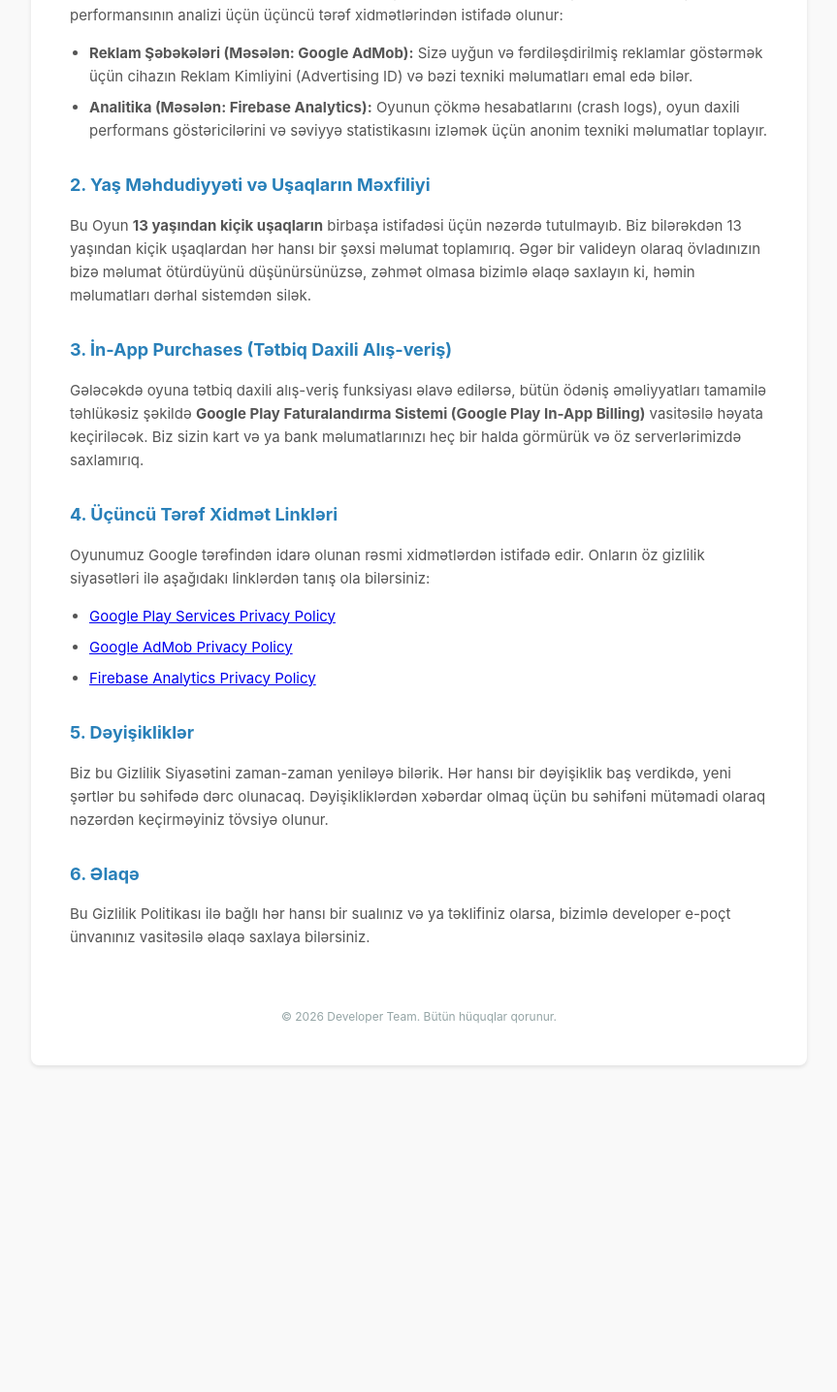
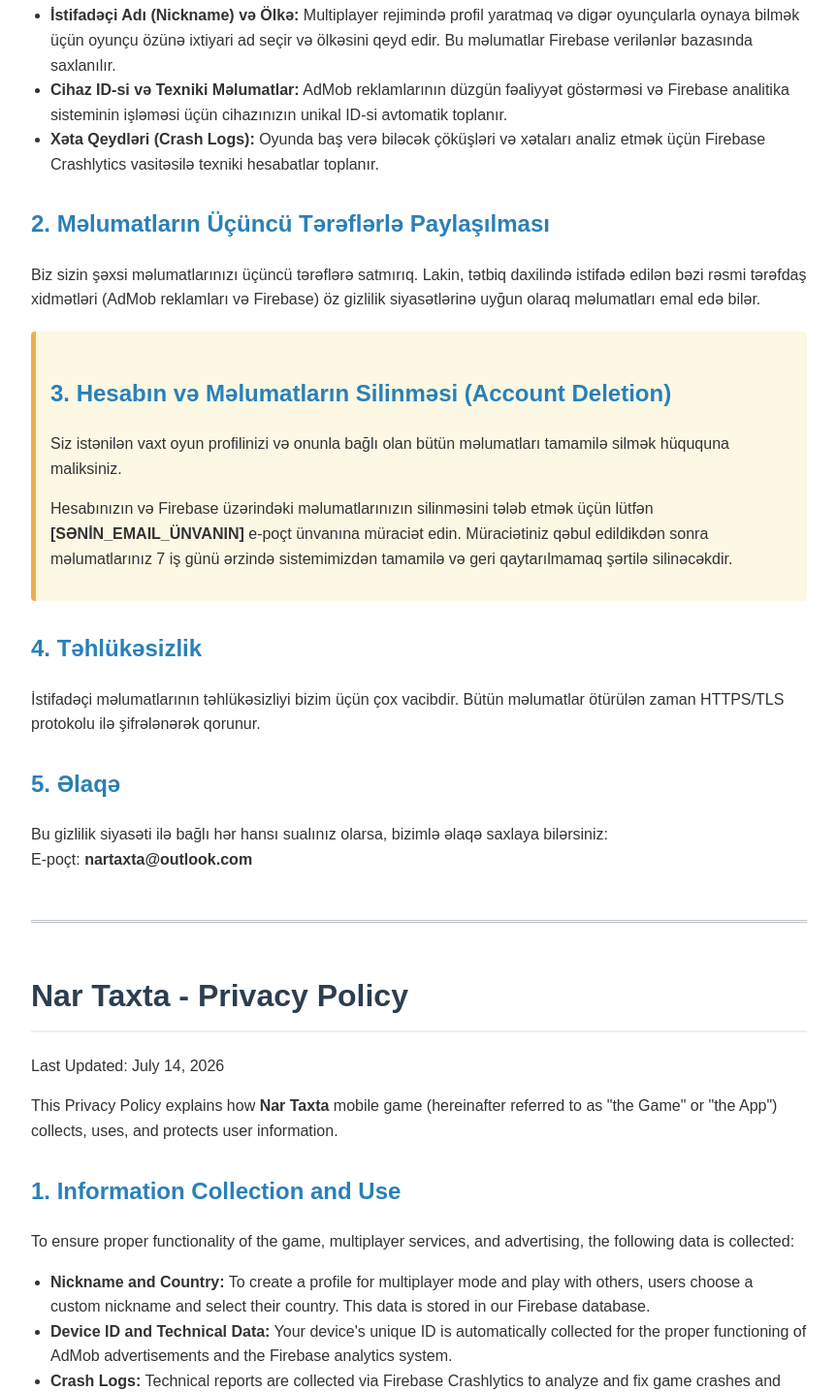
Before and after one commit to TeymurH/nartaxta-backgammon-privacy, a plain HTML site: page index.html in a window 1280 px wide. Shown: the part 371-1807 px from the top of the page at 97% size, without its empty margins (208-1071 px from the left). Before the commit the page ends 1490 px from the top, so only its background shows below. Drawn offline with Linux system fonts and the light colour scheme.

Commit message:
Update index.html

```diff
--- a/index.html
+++ b/index.html
@@ -3,91 +3,84 @@
 <head>
     <meta charset="UTF-8">
     <meta name="viewport" content="width=device-width, initial-scale=1.0">
-    <title>Gizlilik Politikası (Privacy Policy)</title>
+    <title>Nar Taxta - Privacy Policy / Gizlilik Siyasəti</title>
     <style>
-        body {
-            font-family: -apple-system, BlinkMacSystemFont, "Segoe UI", Roboto, Helvetica, Arial, sans-serif;
-            line-height: 1.6;
-            color: #333;
-            max-width: 800px;
-            margin: 0 auto;
-            padding: 20px;
-            background-color: #f9f9f9;
-        }
-        .container {
-            background: #fff;
-            padding: 40px;
-            border-radius: 8px;
-            box-shadow: 0 2px 4px rgba(0,0,0,0.1);
-        }
-        h1 {
-            color: #2c3e50;
-            border-bottom: 2px solid #ecf0f1;
-            padding-bottom: 10px;
-            font-size: 24px;
-        }
-        h2 {
-            color: #2980b9;
-            font-size: 18px;
-            margin-top: 30px;
-        }
-        p, ul {
-            font-size: 15px;
-            color: #555;
-        }
-        ul {
-            padding-left: 20px;
-        }
-        li {
-            margin-bottom: 8px;
-        }
-        .footer {
-            margin-top: 40px;
-            text-align: center;
-            font-size: 12px;
-            color: #95a5a6;
-            border-top: 1px solid #css;
-            padding-top: 20px;
-        }
+        body { font-family: Arial, sans-serif; line-height: 1.6; padding: 20px; max-width: 800px; margin: 0 auto; color: #333; }
+        h1 { color: #2c3e50; border-bottom: 2px solid #ecf0f1; padding-bottom: 10px; }
+        h2 { color: #2980b9; margin-top: 30px; }
+        .lang-section { margin-bottom: 50px; }
+        .divider { border-top: 3px double #bdc3c7; margin: 50px 0; }
+        .highlight { background-color: #fcf8e3; padding: 15px; border-left: 5px solid #f0ad4e; margin: 20px 0; border-radius: 4px; }
+        ul { padding-left: 20px; }
     </style>
 </head>
 <body>
-    <div class="container">
-        <h1>Gizlilik Politikası (Privacy Policy)</h1>
-        <p><strong>Son yenilənmə tarixi:</strong> 13 İyul 2026</p>
 
-        <p>Bu Gizlilik Politikası, mobil oyunumuzun (bundan sonra "Oyun" olaraq adlandırılacaq) istifadəçilərindən toplanan məlumatların növünü, onların necə istifadə olunduğunu və qorunduğunu izah edir. Oyunu yükləyərək və istifadə edərək bu siyasət şərtləri ilə razılaşmış olursunuz.</p>
+    <!-- AZERBAIJANI VERSION -->
+    <div class="lang-section" lang="az">
+        <h1>Nar Taxta - Gizlilik Siyasəti</h1>
+        <p>Son yenilənmə: 14 İyul 2026</p>
 
-        <h2>1. Toplanan Məlumatlar və Onların Məqsədi</h2>
-        <p>Biz birbaşa olaraq istifadəçilərin ad, soyad, e-poçt və ya ev ünvanı kimi şəxsi identifikasiya məlumatlarını <strong>toplamırıq və saxlamırıq</strong>. Lakin oyun daxilində reklamların göstərilməsi və oyun performansının analizi üçün üçüncü tərəf xidmətlərindən istifadə olunur:</p>
+        <p>Bu gizlilik siyasəti <strong>Nar Taxta</strong> mobil oyununda (bundan sonra "Oyun" və ya "Tətbiq") istifadəçi məlumatlarının necə toplanması, istifadə edilməsi və qorunmasını izah edir.</p>
+
+        <h2>1. Toplanan Məlumatlar və Onların İstifadə Məqsədi</h2>
+        <p>Oyunumuzun düzgün işləməsi, multiplayer xidmətlərinin təmin edilməsi və reklamların göstərilməsi üçün aşağıdakı məlumatlar toplanır:</p>
         <ul>
-            <li><strong>Reklam Şəbəkələri (Məsələn: Google AdMob):</strong> Sizə uyğun və fərdiləşdirilmiş reklamlar göstərmək üçün cihazın Reklam Kimliyini (Advertising ID) və bəzi texniki məlumatları emal edə bilər.</li>
-            <li><strong>Analitika (Məsələn: Firebase Analytics):</strong> Oyunun çökmə hesabatlarını (crash logs), oyun daxili performans göstəricilərini və səviyyə statistikasını izləmək üçün anonim texniki məlumatlar toplayır.</li>
+            <li><strong>İstifadəçi Adı (Nickname) və Ölkə:</strong> Multiplayer rejimində profil yaratmaq və digər oyunçularla oynaya bilmək üçün oyunçu özünə ixtiyari ad seçir və ölkəsini qeyd edir. Bu məlumatlar Firebase verilənlər bazasında saxlanılır.</li>
+            <li><strong>Cihaz ID-si və Texniki Məlumatlar:</strong> AdMob reklamlarının düzgün fəaliyyət göstərməsi və Firebase analitika sisteminin işləməsi üçün cihazınızın unikal ID-si avtomatik toplanır.</li>
+            <li><strong>Xəta Qeydləri (Crash Logs):</strong> Oyunda baş verə biləcək çöküşləri və xətaları analiz etmək üçün Firebase Crashlytics vasitəsilə texniki hesabatlar toplanır.</li>
         </ul>
 
-        <h2>2. Yaş Məhdudiyyəti və Uşaqların Məxfiliyi</h2>
-        <p>Bu Oyun <strong>13 yaşından kiçik uşaqların</strong> birbaşa istifadəsi üçün nəzərdə tutulmayıb. Biz bilərəkdən 13 yaşından kiçik uşaqlardan hər hansı bir şəxsi məlumat toplamırıq. Əgər bir valideyn olaraq övladınızın bizə məlumat ötürdüyünü düşünürsünüzsə, zəhmət olmasa bizimlə əlaqə saxlayın ki, həmin məlumatları dərhal sistemdən silək.</p>
+        <h2>2. Məlumatların Üçüncü Tərəflərlə Paylaşılması</h2>
+        <p>Biz sizin şəxsi məlumatlarınızı üçüncü tərəflərə satmırıq. Lakin, tətbiq daxilində istifadə edilən bəzi rəsmi tərəfdaş xidmətləri (AdMob reklamları və Firebase) öz gizlilik siyasətlərinə uyğun olaraq məlumatları emal edə bilər.</p>
 
-        <h2>3. İn-App Purchases (Tətbiq Daxili Alış-veriş)</h2>
-        <p>Gələcəkdə oyuna tətbiq daxili alış-veriş funksiyası əlavə edilərsə, bütün ödəniş əməliyyatları tamamilə təhlükəsiz şəkildə <strong>Google Play Faturalandırma Sistemi (Google Play In-App Billing)</strong> vasitəsilə həyata keçiriləcək. Biz sizin kart və ya bank məlumatlarınızı heç bir halda görmürük və öz serverlərimizdə saxlamırıq.</p>
+        <div class="highlight">
+            <h2>3. Hesabın və Məlumatların Silinməsi (Account Deletion)</h2>
+            <p>Siz istənilən vaxt oyun profilinizi və onunla bağlı olan bütün məlumatları tamamilə silmək hüququna maliksiniz.</p>
+            <p>Hesabınızın və Firebase üzərindəki məlumatlarınızın silinməsini tələb etmək üçün lütfən <strong>[SƏNİN_EMAIL_ÜNVANIN]</strong> e-poçt ünvanına müraciət edin. Müraciətiniz qəbul edildikdən sonra məlumatlarınız 7 iş günü ərzində sistemimizdən tamamilə və geri qaytarılmamaq şərtilə silinəcəkdir.</p>
+        </div>
 
-        <h2>4. Üçüncü Tərəf Xidmət Linkləri</h2>
-        <p>Oyunumuz Google tərəfindən idarə olunan rəsmi xidmətlərdən istifadə edir. Onların öz gizlilik siyasətləri ilə aşağıdakı linklərdən tanış ola bilərsiniz:</p>
+        <h2>4. Təhlükəsizlik</h2>
+        <p>İstifadəçi məlumatlarının təhlükəsizliyi bizim üçün çox vacibdir. Bütün məlumatlar ötürülən zaman HTTPS/TLS protokolu ilə şifrələnərək qorunur.</p>
+
+        <h2>5. Əlaqə</h2>
+        <p>Bu gizlilik siyasəti ilə bağlı hər hansı sualınız olarsa, bizimlə əlaqə saxlaya bilərsiniz:<br>
+        E-poçt: <strong>nartaxta@outlook.com</strong></p>
+    </div>
+
+    <div class="divider"></div>
+
+    <!-- ENGLISH VERSION -->
+    <div class="lang-section" lang="en">
+        <h1>Nar Taxta - Privacy Policy</h1>
+        <p>Last Updated: July 14, 2026</p>
+
+        <p>This Privacy Policy explains how <strong>Nar Taxta</strong> mobile game (hereinafter referred to as "the Game" or "the App") collects, uses, and protects user information.</p>
+
+        <h2>1. Information Collection and Use</h2>
+        <p>To ensure proper functionality of the game, multiplayer services, and advertising, the following data is collected:</p>
         <ul>
-            <li><a href="https://policies.google.com/privacy" target="_blank" rel="noopener noreferrer">Google Play Services Privacy Policy</a></li>
-            <li><a href="https://support.google.com/admob/answer/6128543" target="_blank" rel="noopener noreferrer">Google AdMob Privacy Policy</a></li>
-            <li><a href="https://firebase.google.com/support/privacy" target="_blank" rel="noopener noreferrer">Firebase Analytics Privacy Policy</a></li>
+            <li><strong>Nickname and Country:</strong> To create a profile for multiplayer mode and play with others, users choose a custom nickname and select their country. This data is stored in our Firebase database.</li>
+            <li><strong>Device ID and Technical Data:</strong> Your device's unique ID is automatically collected for the proper functioning of AdMob advertisements and the Firebase analytics system.</li>
+            <li><strong>Crash Logs:</strong> Technical reports are collected via Firebase Crashlytics to analyze and fix game crashes and technical issues.</li>
         </ul>
 
-        <h2>5. Dəyişikliklər</h2>
-        <p>Biz bu Gizlilik Siyasətini zaman-zaman yeniləyə bilərik. Hər hansı bir dəyişiklik baş verdikdə, yeni şərtlər bu səhifədə dərc olunacaq. Dəyişikliklərdən xəbərdar olmaq üçün bu səhifəni mütəmadi olaraq nəzərdən keçirməyiniz tövsiyə olunur.</p>
+        <h2>2. Third-Party Services</h2>
+        <p>We do not sell your personal data to third parties. However, official third-party services used in the app (such as AdMob and Firebase) may process data in accordance with their respective privacy policies.</p>
 
-        <h2>6. Əlaqə</h2>
-        <p>Bu Gizlilik Politikası ilə bağlı hər hansı bir sualınız və ya təklifiniz olarsa, bizimlə developer e-poçt ünvanınız vasitəsilə əlaqə saxlaya bilərsiniz.</p>
+        <div class="highlight">
+            <h2>3. Account and Data Deletion</h2>
+            <p>You have the right to request the deletion of your account and all associated data at any time.</p>
+            <p>To request the permanent deletion of your account and your Firebase data, please contact us at <strong>[SƏNİN_EMAIL_ÜNVANIN]</strong>. Upon your request, all your data will be permanently and irreversibly removed from our systems within 7 business days.</p>
+        </div>
 
-        <div class="footer">
-            &copy; 2026 Developer Team. Bütün hüquqlar qorunur.
-        </div>
+        <h2>4. Security</h2>
+        <p>The security of your data is of paramount importance to us. All collected data is encrypted in transit using secure HTTPS/TLS protocols.</p>
+
+        <h2>5. Contact Us</h2>
+        <p>If you have any questions about this Privacy Policy, please contact us at:<br>
+        Email: <strong>nartaxta@outlook.com</strong></p>
     </div>
+
 </body>
 </html>
```
